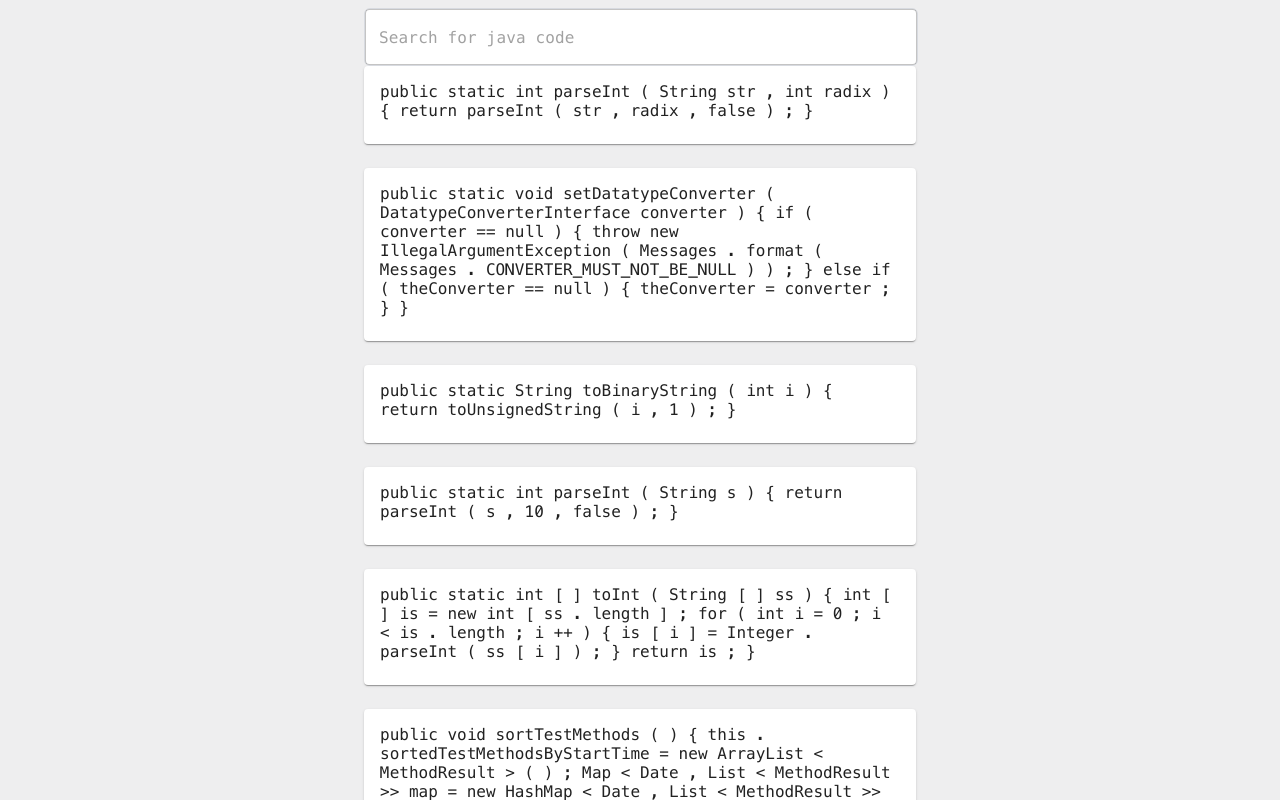
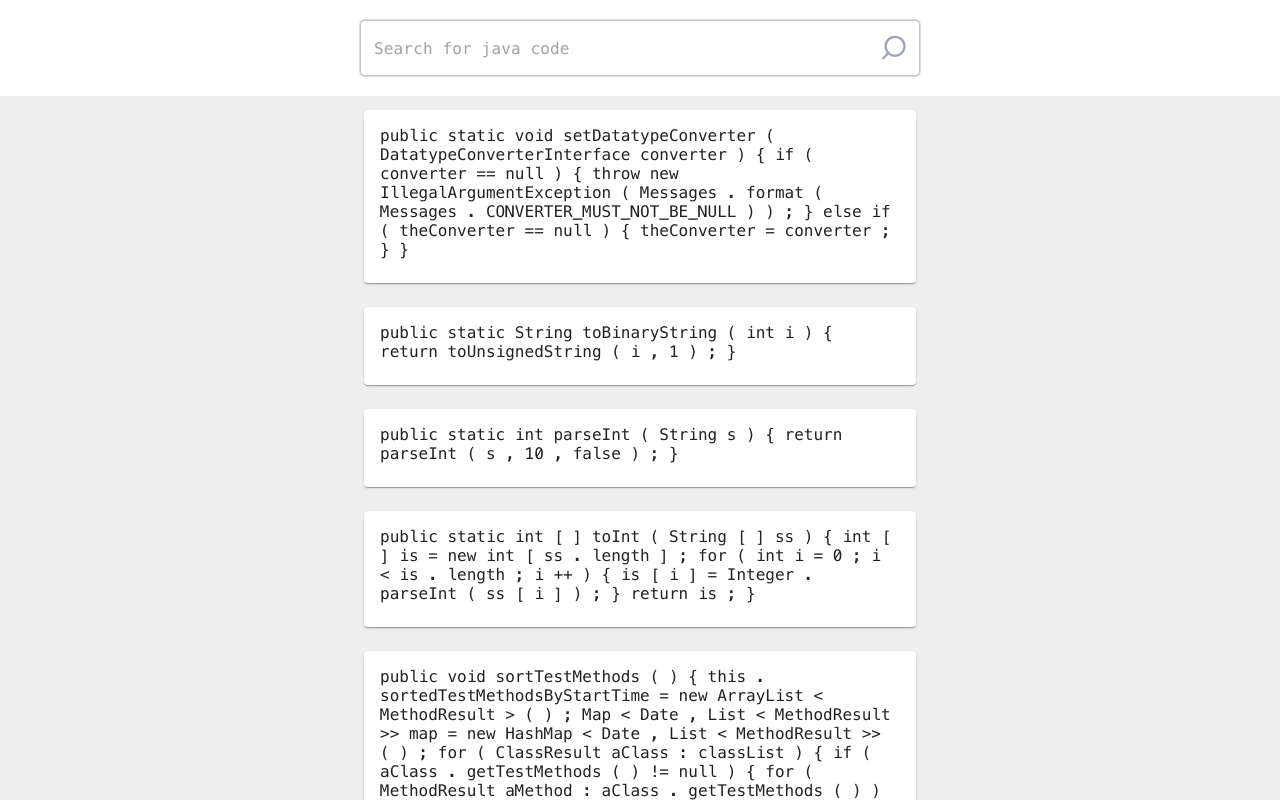
Before and after one commit to oscaramos/buqueda-codigo-web, a React (Create React App) app: page / in a window 1280 px wide. Shown: the top 800 px of the page. Built offline with nearby package versions, Linux system fonts and the light colour scheme.

Commit message:
Appbar completed

```diff
--- a/package.json
+++ b/package.json
@@ -4,6 +4,7 @@
   "private": true,
   "dependencies": {
     "@material-ui/core": "^4.11.0",
+    "@material-ui/icons": "^4.9.1",
     "@testing-library/jest-dom": "^4.2.4",
     "@testing-library/react": "^9.3.2",
     "@testing-library/user-event": "^7.1.2",
--- a/src/App.js
+++ b/src/App.js
@@ -1,15 +1,22 @@
 import React, { useState, useEffect } from 'react'
-import searchCode from './api/api'
+
 import Card from '@material-ui/core/Card'
+import AppBar from '@material-ui/core/AppBar'
+import TextField from '@material-ui/core/TextField'
 import CardContent from '@material-ui/core/CardContent'
 import Grid from '@material-ui/core/Grid'
+import Container from '@material-ui/core/Container'
+import IconButton from '@material-ui/core/IconButton'
+import InputAdornment from '@material-ui/core/InputAdornment'
 import { makeStyles } from '@material-ui/core/styles'
-import Container from '@material-ui/core/Container'
-import TextField from '@material-ui/core/TextField'
+
+import searchCode from './api/api'
+
+import { ReactComponent as SearchIcon } from './icons/search.svg'
 
 import './App.css'
 
-const useStyles = makeStyles(() => ({
+const useStyles = makeStyles((theme) => ({
 	'@global': {
 		html: {
 			backgroundColor: '#eeeeef',
@@ -21,27 +28,43 @@ const useStyles = makeStyles(() => ({
 		maxWidth: '600px',
 	},
 	searchBar: {
-		width: '100%',
 		borderRadius: '6px',
 		border: '1px solid #D7DAE0',
 		backgroundColor: '#fff',
+		width: '35em',
+		margin: 'auto',
+	},
+	appbar: {
+		height: '6em',
+		backgroundColor: '#fff',
+		boxShadow: 'none',
 	}
 }))
 
 const useStylesSearch = makeStyles(() => ({
 	root: {
 		fontFamily: 'Menlo',
+	},
+	icon: {
+		width: '1.5em'
 	}
 }))
 
 function SearchBar(props) {
 	const classes = useStylesSearch()
-	return <TextField
+	return (
+		<React.Fragment>
+			<TextField
 				variant='outlined'
-		InputProps={{classes}}
+				InputProps={{classes,
+					endAdornment:
+						<InputAdornment position="end">
+							<SearchIcon className={classes.icon} />
+						</InputAdornment> }}
 				placeholder='Search for java code'
 				{...props}
 			/>
+		</React.Fragment>)
 }
 
 function App() {
@@ -56,9 +79,13 @@ function App() {
 	}, [])
 
 	return (
+		<div>
+			<div>
+				<AppBar position='fixed' className={classes.appbar}>
+					<SearchBar className={classes.searchBar}/>
+				</AppBar>
+			</div>
 			<Container maxWidth="sm">
-			<SearchBar className={classes.searchBar}/>
-
 				<Grid container spacing={3}>
 					{codes.map((code, index) => (
 						<Grid item key={index} className={classes.cardContainer}>
@@ -70,8 +97,8 @@ function App() {
 						</Grid>
 					))}
 				</Grid>
-
 			</Container>
+		</div>
 	)
 }
 
```
Also changed, not shown: src/icons/search.svg (added), 1 other file (tests, documents, lock files or other folders). Lines whose indentation alone changed are shown as unchanged.
